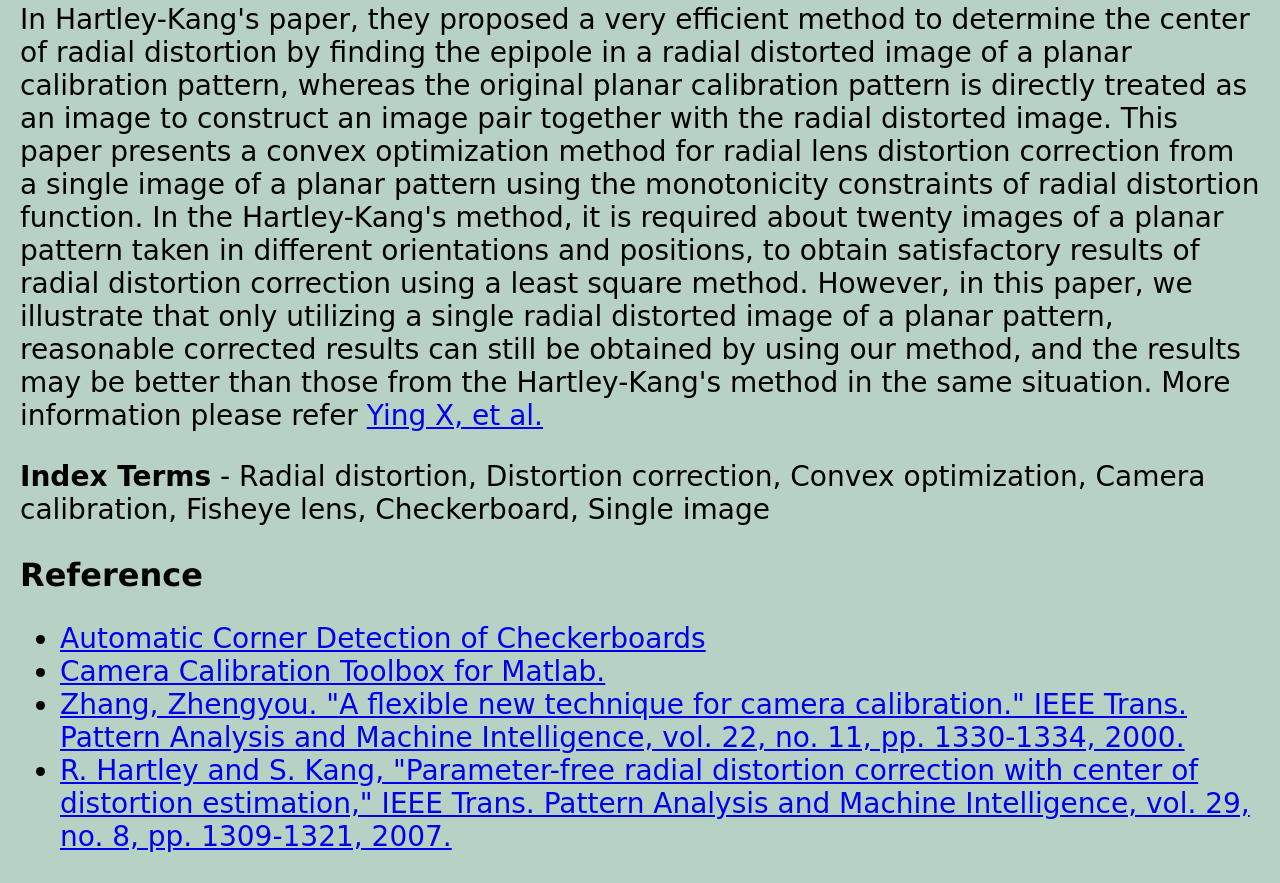
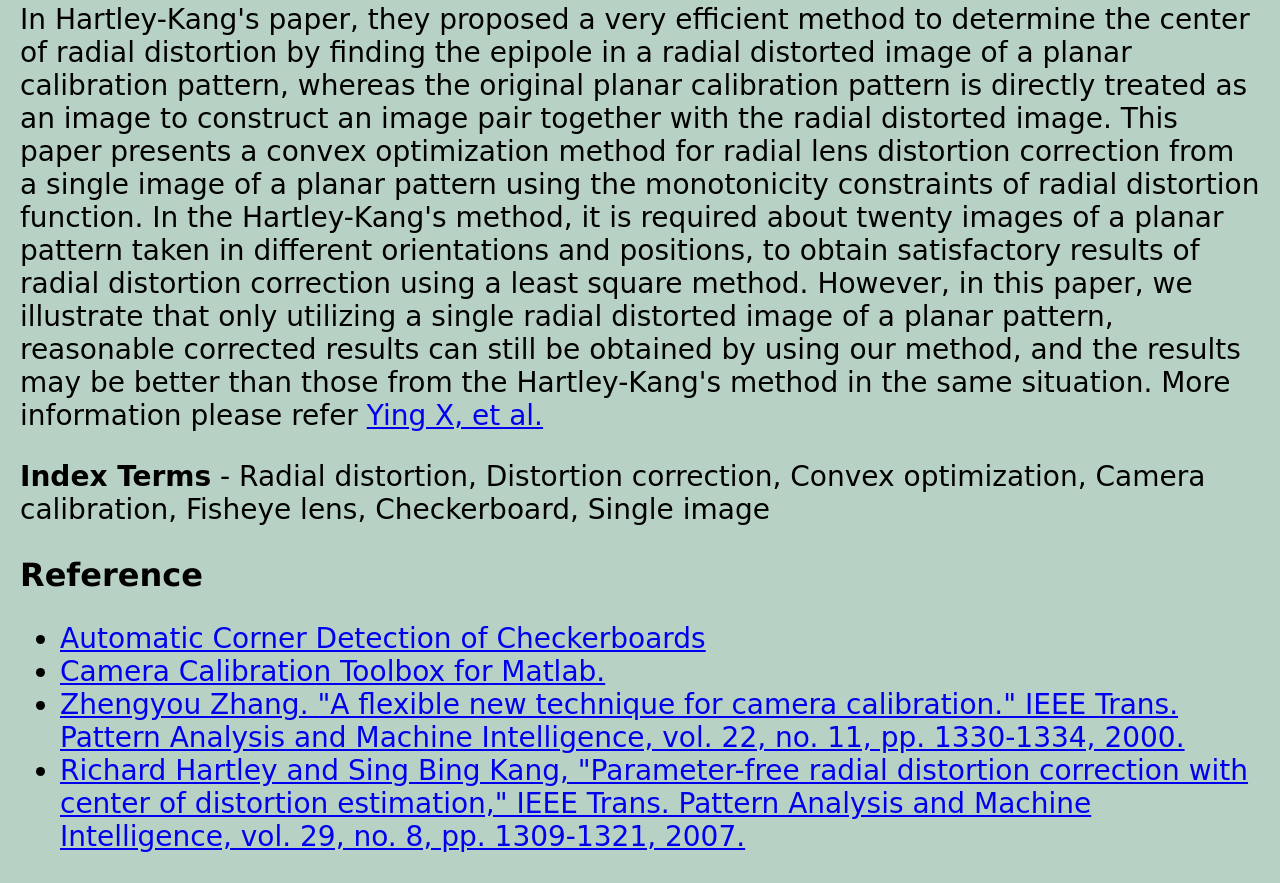
Before and after one commit to SWARDToolbox/SWARDToolbox.github.io, a plain HTML site: page index.html in a window 1280 px wide. Shown: the part 1647-2530 px from the top of the page. Drawn offline with Linux system fonts and the light colour scheme.

Commit message:
Update the image.zip's type to jpg, and the ref.

```diff
--- a/index.html
+++ b/index.html
@@ -120,9 +120,9 @@
                     <li>
                         <a href="http://www.vision.caltech.edu/bouguetj/calib_doc/#start">Camera Calibration Toolbox for Matlab.</a>
                     </li>
-		    <li><a href="./ref/Zhang.pdf">Zhang, Zhengyou. "A flexible new technique for camera calibration." IEEE Trans. Pattern Analysis and Machine Intelligence, vol. 22, no. 11, pp. 1330-1334, 2000.</a>
+		    <li><a href="./ref/Zhang.pdf">Zhengyou Zhang. "A flexible new technique for camera calibration." IEEE Trans. Pattern Analysis and Machine Intelligence, vol. 22, no. 11, pp. 1330-1334, 2000.</a>
 		    </li>
-		    <li><a href="./ref/Hartly.pdf">R. Hartley and S. Kang, "Parameter-free radial distortion correction with center of distortion estimation," IEEE Trans. Pattern Analysis and Machine Intelligence, vol. 29, no. 8, pp. 1309-1321, 2007.</a>
+		    <li><a href="./ref/Hartly.pdf">Richard Hartley and Sing Bing Kang, "Parameter-free radial distortion correction with center of distortion estimation," IEEE Trans. Pattern Analysis and Machine Intelligence, vol. 29, no. 8, pp. 1309-1321, 2007.</a>
 		    </li>
                 </ul>
 
```
